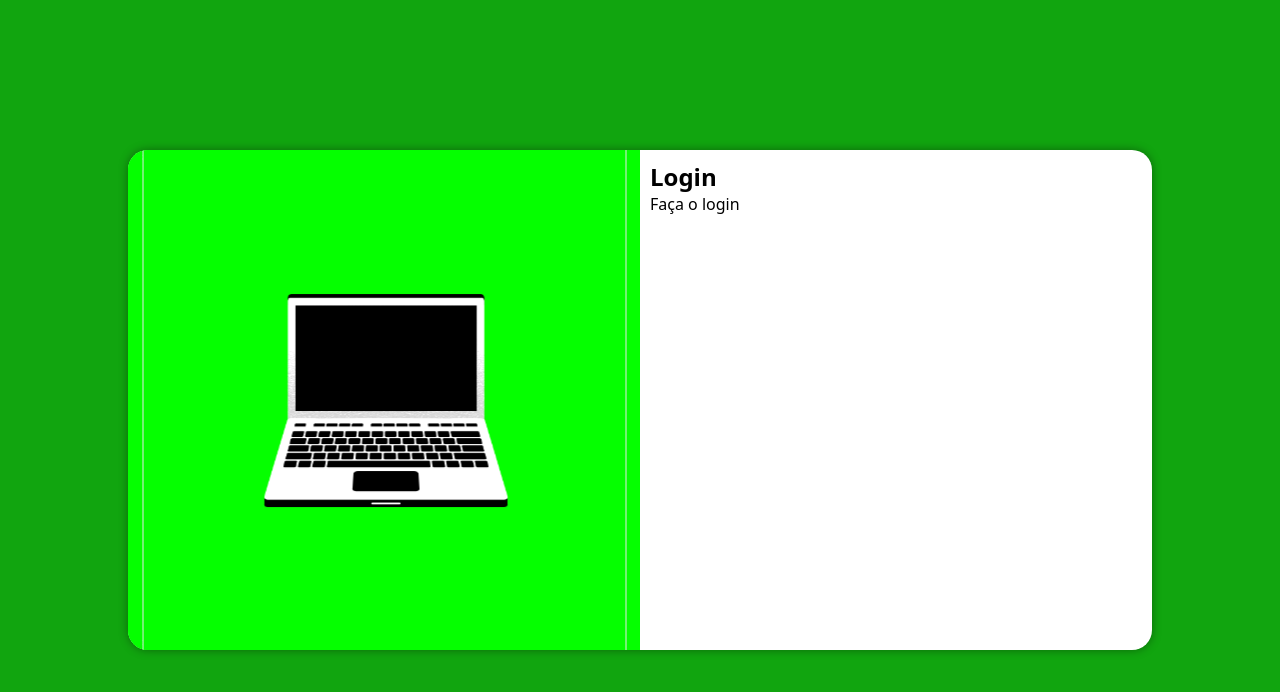
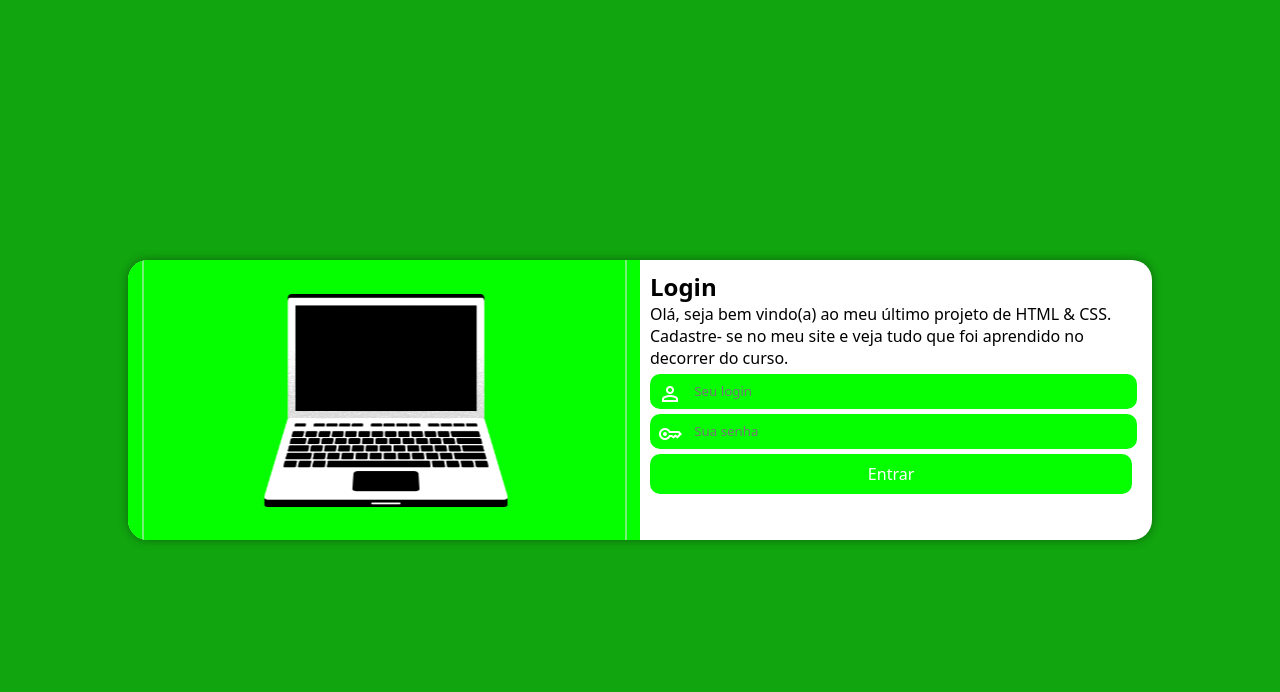
Before and after one commit to GuiMLima/projeto-login, a plain HTML site: page index.html in a window 1280 px wide. Drawn offline with nearby package versions, Linux system fonts and the light colour scheme.

Commit message:
finalização do projeto

```diff
--- a/index.html
+++ b/index.html
@@ -3,6 +3,7 @@
 <head>
     <meta charset="UTF-8">
     <meta name="viewport" content="width=device-width, initial-scale=1.0">
+    <link rel="stylesheet" href="https://fonts.googleapis.com/css2?family=Material+Symbols+Outlined:opsz,wght,FILL,GRAD@20..48,100..700,0..1,-50..200" />
     <link rel="stylesheet" href="style.css">
     <title>Document</title>
 </head>
@@ -14,9 +15,18 @@
             </div>
             <div id="formulario">
                 <h1>Login</h1>
-                <p>Faça o login</p>
-                <form action="login.php" method="post">
-
+                <p>Olá, seja bem vindo(a) ao meu último projeto de HTML & CSS. Cadastre- se no meu site e veja tudo que foi aprendido no decorrer do curso.</p>
+                <form action="login.php" method="post" autocomplete="off">
+                    <div class="campo">
+                        <i class="material-symbols-outlined">person</i>
+                        <input type="email" name="login" id="ilogin" placeholder="Seu login" autocomplete="email" required>
+                    </div>
+                    <div class="campo">
+                        <i class="material-symbols-outlined">key
+                        </i>
+                        <input type="password" name="senha" id="isenha" placeholder="Sua senha" autocomplete="current-password" required>
+                    </div>
+                    <input type="submit" value="Entrar">
                 </form>
             </div>
         </section>
--- a/style.css
+++ b/style.css
@@ -45,6 +45,48 @@ section#login > div#formulario {
     padding: 10px;
 }
 
+form > div.campo {
+    background-color: #ff6701;
+    color: white;
+    border-radius: 10px;
+    width: calc(100% - 5px);
+    margin: 5px 0px;
+    padding: 4px;
+    height: 35px;
+}
+
+div.campo > i {
+    color: white;
+    padding: 4px;
+}
+
+div.campo > input {
+    background-color: #fd822f;
+    border: none;
+    width: calc(100% - 40px);
+    padding: 4px;
+    height: 100%;
+    transform: translatey(-10px);
+}
+
+div.campo > input:focus-within {
+    background-color: white;
+}
+
+form > input[type= submit] {
+    display: block;
+    font-size: 1em;
+    width: 98%;
+    height: 40px;
+    background-color: #ff6701;
+    color: white;
+    border-radius: 10px;
+    border: none;
+}
+
+form > input[type= submit]:hover {
+    background-color: #9e350c;
+}
 @media screen and (min-width: 768px) and (max-width: 949px) {
     body {
         background-color: #0da48b;
@@ -52,6 +94,7 @@ section#login > div#formulario {
 
     section#login {
         width: 80vw;
+        height: 280px;
     }
 
     section#login > div#imagem {
@@ -61,6 +104,22 @@ section#login > div#formulario {
         float: left;
         width: 30%;
         height: 100%;
+    }
+
+    div.campo > input {
+        background-color: #69f9e1;
+    }
+
+    form > div.campo {
+        background-color: #05FFD5;
+    }
+
+    form > input[type= submit] {
+        background-color: #05FFD5;
+    }
+
+    form > input[type=submit]:hover {
+        background-color: #0da48b;
     }
 
     section#login > div#formulario {
@@ -77,6 +136,7 @@ section#login > div#formulario {
 
     section#login {
         width: 80vw;
+        height: 280px
     }
 
     section#login > div#imagem {
@@ -92,4 +152,20 @@ section#login > div#formulario {
         width: 50%;
         height: 100%;
     }
+
+    div.campo > input {
+        background-color: #05FF00;
+    }
+
+    form > div.campo {
+        background-color: #05FF00;
+    }
+
+    form > input[type= submit] {
+        background-color: #05FF00;
+    }
+
+    form > input[type=submit]:hover {
+        background-color: #11a50f;
+    }
 }
```
